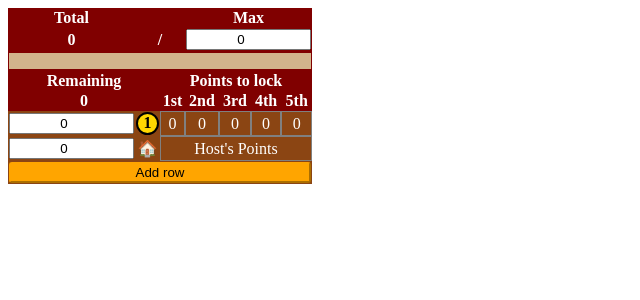
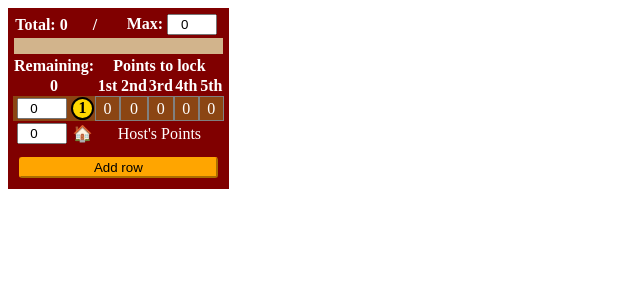
Before and after one commit to benudall/forge-points, an Angular app: page / in a window 1280 px wide. Shown: the top 300 px of the page, without its empty margins (0-640 px from the left). Built offline with nearby package versions, Linux system fonts and the light colour scheme.

Commit message:
Blanks any position below one already locked. blocks positions already locked

```diff
--- a/src/app/app.component.css
+++ b/src/app/app.component.css
@@ -1,17 +1,15 @@
 table{
 	text-align: center;
 	color: white;
+	border: 5px solid maroon;
 }
 td,th{
 	box-sizing: border-box;
 	min-width: 25px;
 	min-height: 25px;
 }
-td:nth-child(n+3){
+.row td:nth-child(n+3){
 	border: 1px solid grey;
-}
-th:nth-child(1){
-	width: 125px;
 }
 td:nth-child(n+3){
 	width: 25px;
@@ -53,19 +51,20 @@ tbody tr:nth-child(5) .medal:after{
 }
 input{
 	box-sizing: border-box;
-	width: 125px;
+	width: 50px;
 	text-align: center;
 }
 input[type=button]{
-	width: 100%;
+	width: 95%;
 	background: orange;
 	border-color: orange;
 	border-radius: 3px;
+	margin: 10px 5px 5px 5px;
 }
-th{
+th,td,tbody tr:last-child td{
 	background: maroon;
 }
-td{
+tbody td{
 	background: saddlebrown;
 }
 progress[value]{
--- a/src/app/app.component.html
+++ b/src/app/app.component.html
@@ -2,23 +2,13 @@
 	<thead>
 		<tr>
 			<th>
-				Total
-			</th>
-			<th colspan=2>
-			</th>
-			<th colspan=4>
-				Max
-			</th>
-		</tr>
-		<tr>
-			<th>
-				{{sum}}
+				Total: {{sum}}
 			</th>
 			<th colspan=2>
 				/
 			</th>
 			<th colspan=4>
-				<input type="number" [(ngModel)]="max" (change)="update()">
+				Max: <input type="number" [(ngModel)]="max" (change)="update()">
 			</th>
 		</tr>
 		<tr>
@@ -28,7 +18,7 @@
 		</tr>
 		<tr>
 			<th colspan=2>
-				Remaining
+				Remaining:
 			</th>
 			<th colspan=5>
 				Points to lock
@@ -56,7 +46,7 @@
 		</tr>
 	</thead>
 	<tbody>
-		<tr *ngFor="let row of rows; let index = index">
+		<tr *ngFor="let row of rows; let index = index" class="row">
 			<td>
 				<input type="number" [(ngModel)]="row.points" (change)="update()">
 			</td>
@@ -78,7 +68,7 @@
 				{{row.toFifth}}
 			</td>
 		</tr>
-		<tr>
+		<tr class="host">
 			<td>
 				<input type="number" [(ngModel)]="host" (change)="update()">
 			</td>
```
